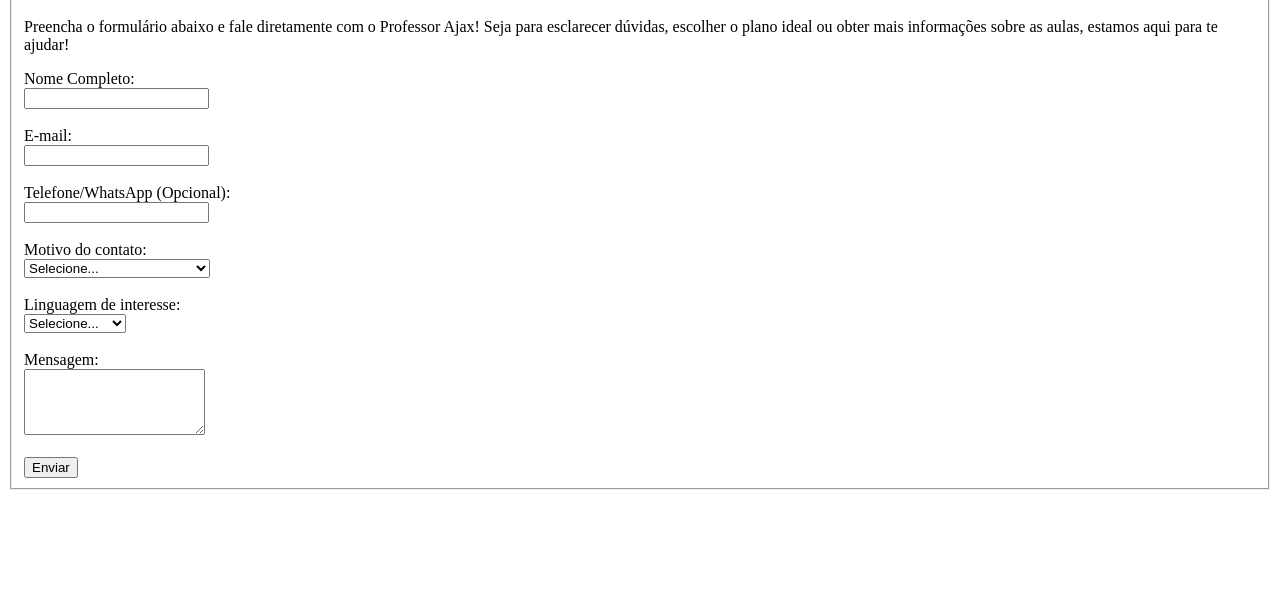
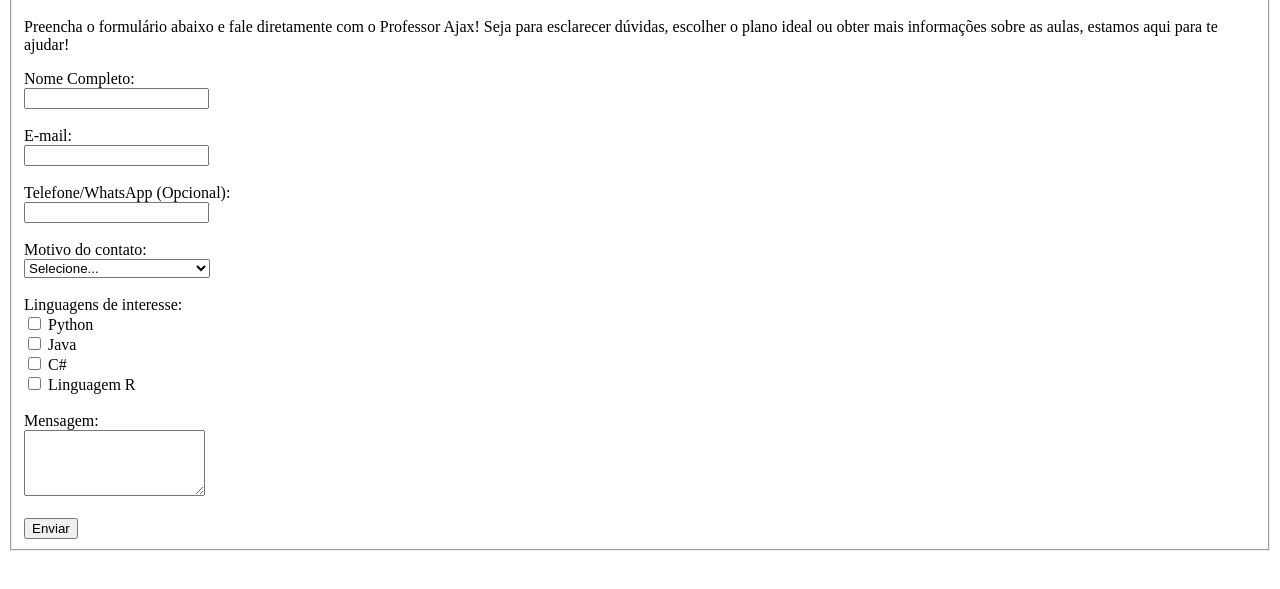
Before and after one commit to AnnaBia1802/prof_code, a plain HTML site: page contato.html in a window 1280 px wide. Shown: the part 101-690 px from the top of the page. Drawn offline with Linux system fonts and the light colour scheme.

Commit message:
alterações

```diff
--- a/contato.html
+++ b/contato.html
@@ -31,14 +31,18 @@
             <option value="outro">Outro</option>
         </select><br><br>
 
-        <label for="linguagem">Linguagem de interesse:</label><br>
-        <select id="linguagem" name="linguagem">
-            <option value="">Selecione...</option>
-            <option value="python">Python</option>
-            <option value="java">Java</option>
-            <option value="csharp">C#</option>
-            <option value="r">Linguagem R</option>
-        </select><br><br>
+        <label>Linguagens de interesse:</label><br>
+        <input type="checkbox" id="python" name="linguagem[]" value="Python">
+        <label for="python">Python</label><br>
+
+        <input type="checkbox" id="java" name="linguagem[]" value="Java">
+        <label for="java">Java</label><br>
+
+        <input type="checkbox" id="csharp" name="linguagem[]" value="C#">
+        <label for="csharp">C#</label><br>
+
+        <input type="checkbox" id="r" name="linguagem[]" value="R">
+        <label for="r">Linguagem R</label><br><br>
 
         <label for="mensagem">Mensagem:</label><br>
         <textarea id="mensagem" name="mensagem" rows="4" required></textarea><br><br>
```
